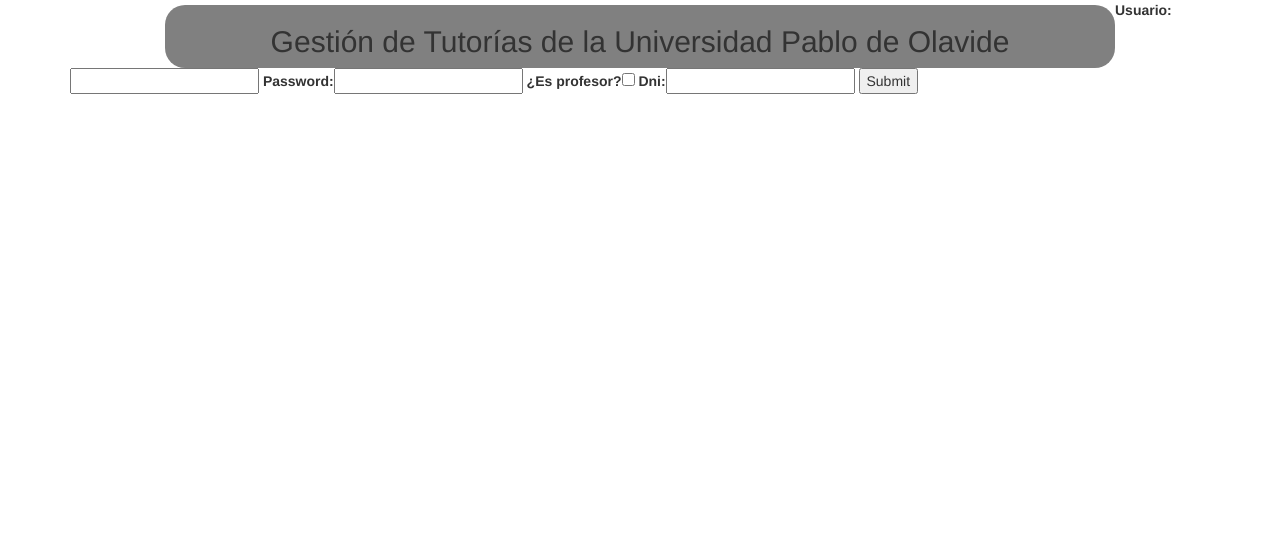
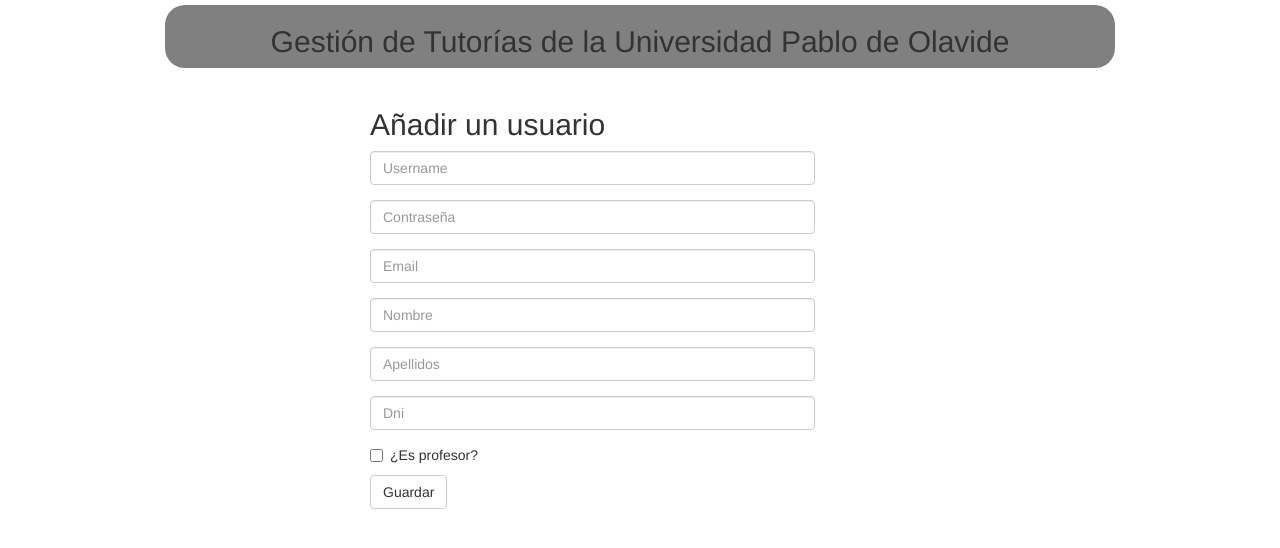
Before and after one commit to 4Fantasticos/gestorTutorias, a Django app: page /admin/addUser/ in a window 1280 px wide. Shown: the top 548 px of the page. Run offline with Django 3.2, Linux system fonts and the light colour scheme; some libraries are stand-ins or nearby versions.

Commit message:
Formulario y vista de alta de usuarios

```diff
--- a/gestorTutorias/urls.py
+++ b/gestorTutorias/urls.py
@@ -6,7 +6,7 @@
     # url(r'^$', 'gestorTutorias.views.home', name='home'),
     # url(r'^blog/', include('blog.urls')),
 
-    #url(r'^admin/', include(admin.site.urls)),
     url(r'^$', 'tutorias.views.user_login', name='login'),
-    url(r'^admin/addUser/$','tutorias.views.add_users',name='add_users')
+    url(r'^admin/addUser/$', 'tutorias.views.add_users', name='add_users'),
+    url(r'^admin/', include(admin.site.urls)),
 )
--- a/tutorias/form.py
+++ b/tutorias/form.py
@@ -2,7 +2,10 @@
 from django import forms
 
 class UserForm(forms.Form):
-    username = forms.CharField(label="Usuario",max_length=50)
-    password = forms.CharField(label="Password",max_length=20)
-    es_profesor = forms.BooleanField(label="¿Es profesor?",initial=False)
-    dni = forms.CharField(label="Dni",max_length=10)
+    username = forms.CharField(label="Usuario", max_length=50)
+    first_name = forms.CharField(label="Nombre", max_length=50)
+    last_name = forms.CharField(label="Apellidos", max_length=50)
+    email = forms.CharField(label="Email", max_length=100)
+    password = forms.CharField(label="Password", max_length=20)
+    es_profesor = forms.BooleanField(label="¿Es profesor?", initial=False, required=False)
+    dni = forms.CharField(label="Dni", max_length=10)
--- a/tutorias/models.py
+++ b/tutorias/models.py
@@ -5,8 +5,8 @@
 #https://docs.djangoproject.com/en/1.7/topics/db/examples/
 #Usuario, extendemos el User por defecto de Django
 
-User.add_to_class('dni', models.CharField(max_length=9,unique=True,null=True))
-User.add_to_class('es_profesor', models.BooleanField(default=False))
+User.add_to_class('dni', models.CharField(max_length=9,unique=True, null=True))
+User.add_to_class('es_profesor', models.BooleanField(default=False, blank=True))
 
 class Grado(models.Model):
     titulo = models.CharField(max_length=200)
--- a/tutorias/static/css/tutoria.css
+++ b/tutorias/static/css/tutoria.css
@@ -8,4 +8,5 @@
       background-color: grey;
       border-radius:20px;
       margin-top: 5px;
+      margin-bottom:20px;
  }
--- a/tutorias/templates/formularioUser.html
+++ b/tutorias/templates/formularioUser.html
@@ -7,16 +7,72 @@
     <title>Inicio</title>
 </head>
 <body>
-    <div class="container">
-        <div class="col-md-10 col-md-offset-1 tituloLogin text-center">
-            <h2>Gesti&oacute;n de Tutor&iacute;as de la Universidad Pablo de Olavide</h2>
-        </div>
-        <form action="/admin/addUser/" method="post">
-            {% csrf_token %}
-            {{ form }}
-            <input type="submit" value="Submit" />
+<div class="container">
+    <div class="col-md-10 col-md-offset-1 tituloLogin text-center">
+        <h2>Gesti&oacute;n de Tutor&iacute;as de la Universidad Pablo de Olavide</h2>
+    </div>
+    <div class="col-md-5 col-md-offset-3">
+        <h2>Añadir un usuario</h2>
+
+        <form action="/admin/addUser/" method="post"> {% csrf_token %}
+            <div class="form-group">
+                {% if form.username.errors %}
+                <label class="control-label alert-danger">El username es necesario</label>
+                {% endif %}
+                <label class="sr-only" for="username">Username</label>
+                <input type="text" class="form-control" id="username" name="username"
+                       placeholder="Username">
+            </div>
+            <div class="form-group">
+                {% if form.password.errors %}
+                <label class="control-label alert-danger">El password es necesario</label>
+                {% endif %}
+                <label class="sr-only" for="password">Contraseña</label>
+                <input type="password" class="form-control" id="password" name="password"
+                       placeholder="Contraseña">
+            </div>
+            <div class="form-group">
+                {% if form.email.errors %}
+                <label class="control-label alert-danger">El email es necesario</label>
+                {% endif %}
+                <label class="sr-only" for="email">Email</label>
+                <input type="email" class="form-control" id="email" name="email"
+                       placeholder="Email">
+            </div>
+            <div class="form-group">
+                {% if form.first_name.errors %}
+                <label class="control-label alert-danger">El nombre es necesario</label>
+                {% endif %}
+                <label class="sr-only" for="first_name">Nombre</label>
+                <input type="text" class="form-control" id="first_name" name="first_name"
+                       placeholder="Nombre">
+            </div>
+            <div class="form-group">
+                {% if form.last_name.errors %}
+                <label class="control-label alert-danger">Los apellidos son necesarios</label>
+                {% endif %}
+                <label class="sr-only" for="last_name">Apellidos</label>
+                <input type="text" class="form-control" id="last_name" name="last_name"
+                       placeholder="Apellidos">
+            </div>
+            <div class="form-group">
+                {% if form.dni.errors %}
+                <label class="control-label alert-danger">El dni es necesario</label>
+                {% endif %}
+                <label class="sr-only" for="dni">DNI</label>
+                <input type="text" class="form-control" id="dni" name="dni"
+                       placeholder="Dni">
+            </div>
+            <div class="checkbox">
+                <label>
+                    <input type="checkbox" id="es_profesor" name="es_profesor"> ¿Es profesor?
+                </label>
+            </div>
+            <button type="submit" class="btn btn-default" name="guardar">Guardar</button>
         </form>
-    </div> <!-- /container -->
+    </div>
+</div>
+<!-- /container -->
 <script src="./js/bootstrap.min.js"></script>
 </body>
 </html>
--- a/tutorias/views.py
+++ b/tutorias/views.py
@@ -18,7 +18,7 @@
             if user.is_active:
                 login(request, user)
                 if user.is_superuser:
-                    return HttpResponseRedirect("/admin")
+                    return HttpResponseRedirect("/admin/addUser")
                 elif user.es_profesor:
                     return HttpResponseRedirect("/profesor")
                 else:
@@ -37,7 +37,27 @@
         form = UserForm(request.POST)
 
         if form.is_valid():
+            print("entro")
+            username = form.cleaned_data['username']
+            password = form.cleaned_data['password']
+            first_name = form.cleaned_data['first_name']
+            last_name = form.cleaned_data['last_name']
+            es_profesor = form.cleaned_data['es_profesor']
+            dni = form.cleaned_data['dni']
+            email = form.cleaned_data['email']
+
+            user = User.objects.create_user(username, email, password)
+            user.es_profesor = es_profesor
+            user.first_name = first_name
+            user.last_name = last_name
+            user.dni = dni
+            user.set_password(password)
+
+            user.save()
+
             return HttpResponse("PERFE")
+        else:
+            print("no")
     else:
         form = UserForm()
     return render_to_response('formularioUser.html',{'form':form},context)
```
